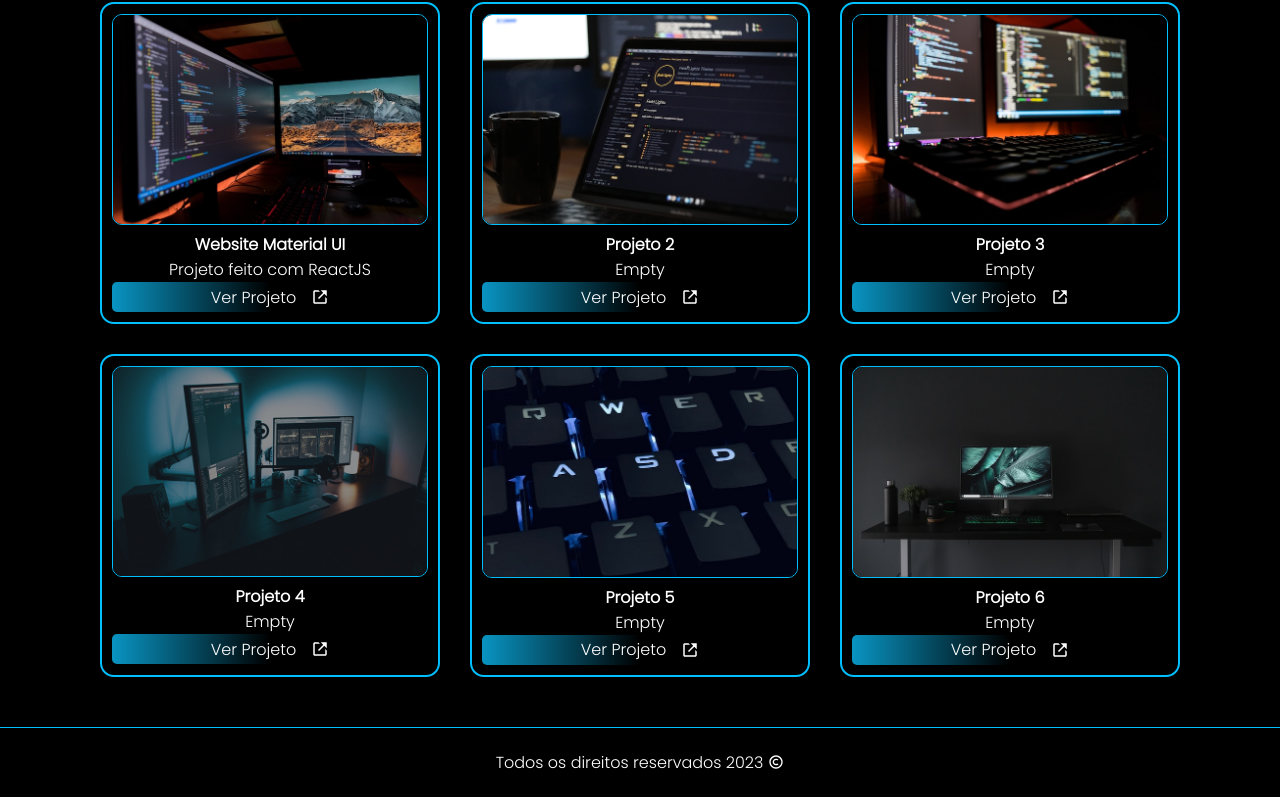
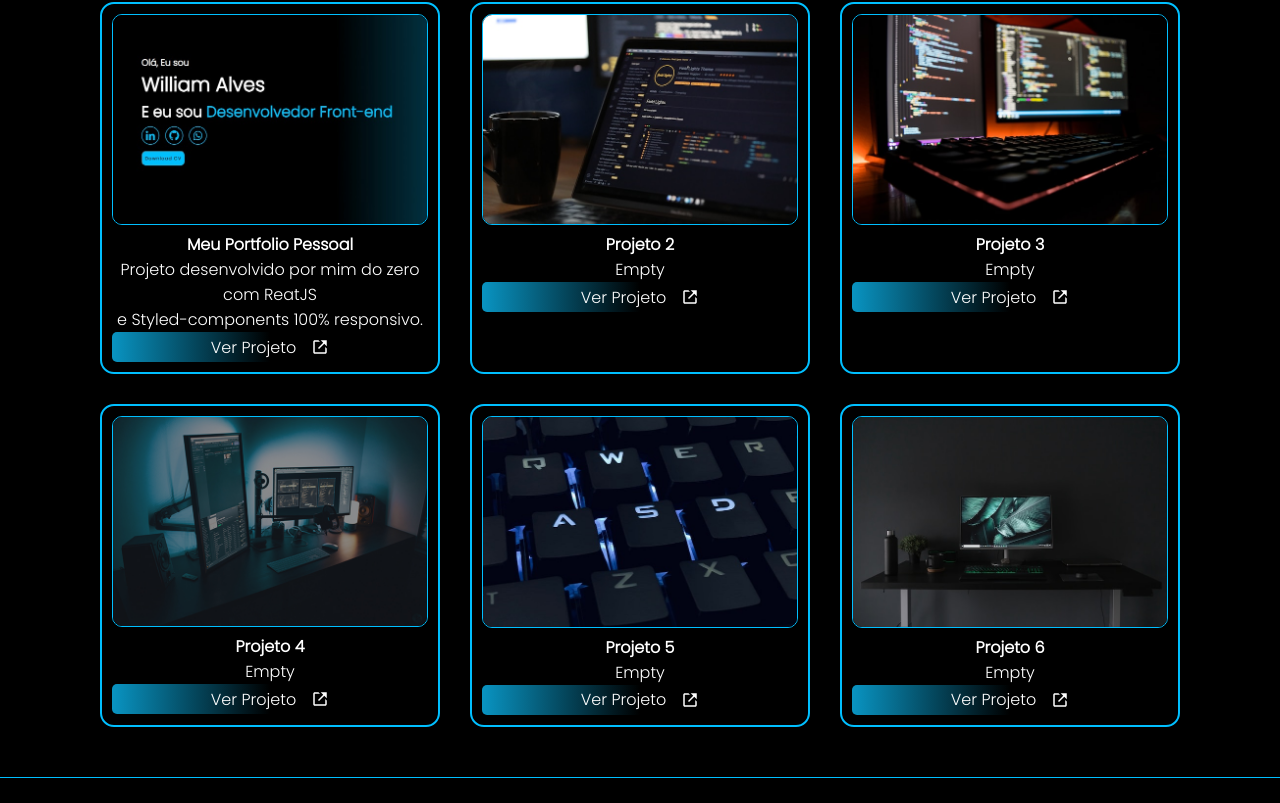
Before and after one commit to williamalves94/my-portfolio-react, a React (Vite) app: page / in a window 1280 px wide. Shown: the part 3427-4230 px from the top of the page. Built offline with nearby package versions, Linux system fonts and the light colour scheme.

Commit message:
feat: adicionando o projeto 1 ao portfolio

```diff
--- a/src/components/project-section.jsx
+++ b/src/components/project-section.jsx
@@ -1,4 +1,4 @@
-import Portifolio1 from '../assets/pf1.jpg';
+import Portifolio1 from '../assets/myportfolio.jpg';
 import Portifolio2 from '../assets/pf2.jpg';
 import Portifolio3 from '../assets/pf3.jpg';
 import Portifolio4 from '../assets/pf4.jpg';
@@ -12,7 +12,7 @@ export const ProjectSection = () => {
     return(
         <Projects id="projetos">
             <DivTextMyProjects>
-                <h2>Meus<span> Projetos</span> Pessoais</h2>
+                <h2>Meus <span>Projetos</span> Pessoais</h2>
             </DivTextMyProjects>
 
             <DivAllProjets>
@@ -21,8 +21,8 @@ export const ProjectSection = () => {
                         <img src={ Portifolio1 }/>
                     </PortImg>
                     <DivBioImg>
-                        <h4>Website Material UI</h4>
-                        <p>Projeto feito com ReactJS</p>
+                        <h4>Meu Portfolio Pessoal</h4>
+                        <p>Projeto desenvolvido por mim do zero com ReatJS<br></br>e Styled-components 100% responsivo.</p>
                         <ButtonProject>
                             <p>Ver Projeto</p>
                             <a href="https://website-mui.vercel.app/ target=_blank"><BiLinkExternal /></a>
```
Also changed, not shown: src/assets/myportfolio.jpg (added).
